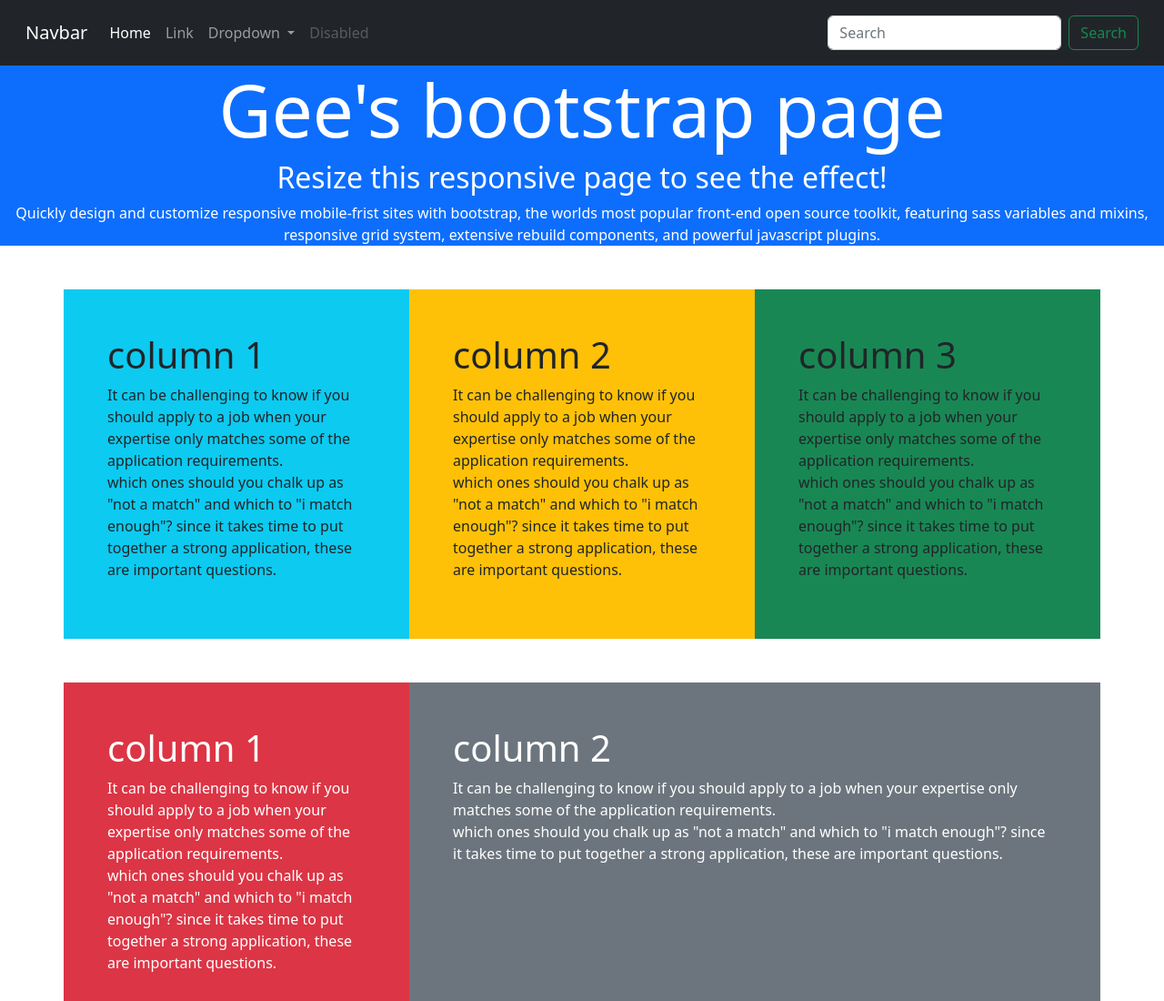
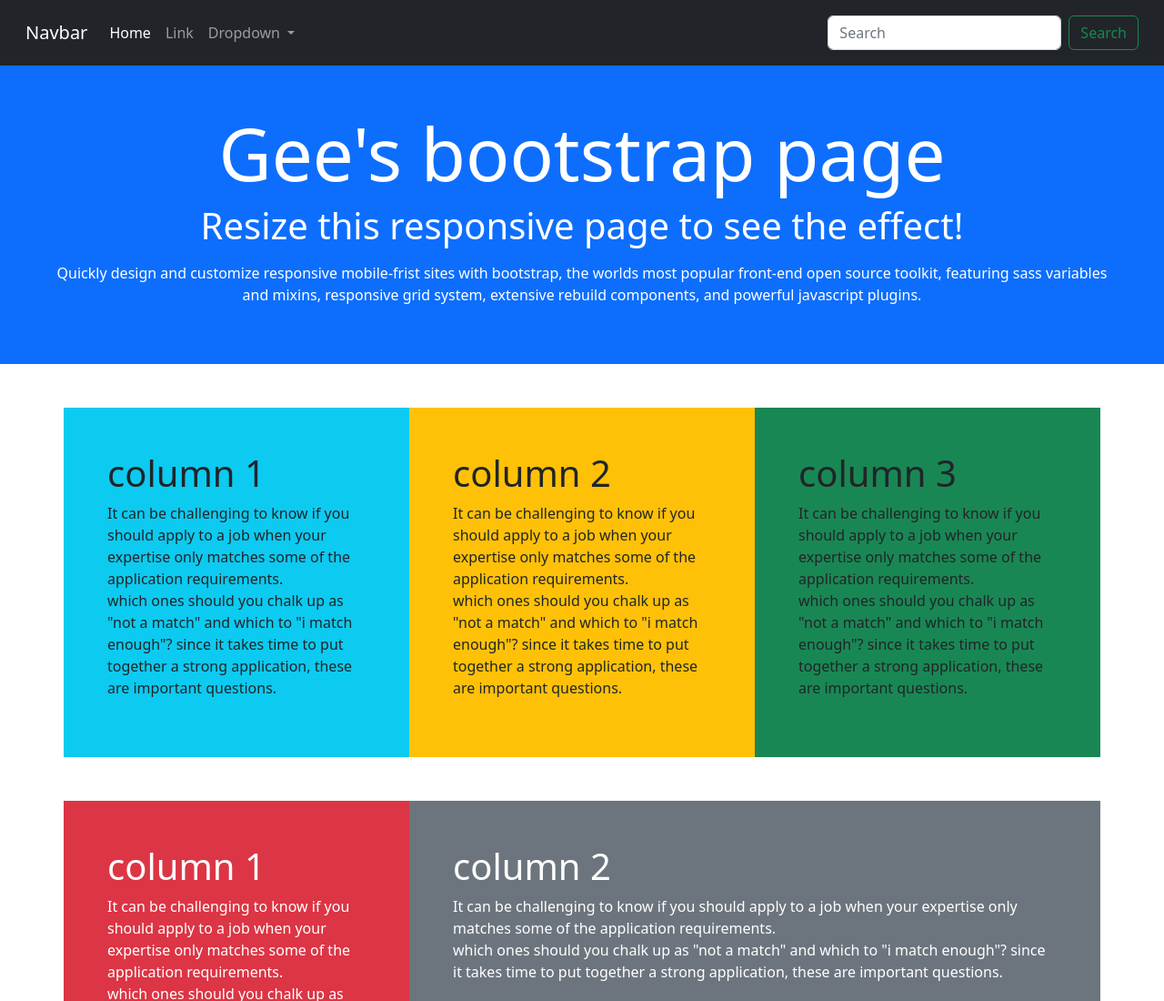
Before and after one commit to glorya0/project, a plain HTML site: page index.html in a window 1280 px wide. Shown: the top 1100 px of the page at 91% size. Drawn offline with Linux system fonts and the light colour scheme.

Commit message:
Add files via upload

```diff
--- a/index.html
+++ b/index.html
@@ -38,9 +38,6 @@
                       <li><a class="dropdown-item" href="#">Something else here</a></li>
                     </ul>
                   </li>
-                  <li class="nav-item">
-                    <a class="nav-link disabled">Disabled</a>
-                  </li>
                 </ul>
                 <form class="d-flex" role="search">
                   <input class="form-control me-2" type="search" placeholder="Search" aria-label="Search">
@@ -51,9 +48,9 @@
           </nav>
           <!-- nav bar ends here -->
 
-          <div class="container-fluid bg-primary text-white text-center">
+          <div class="container-fluid p-5 bg-primary text-white text-center">
               <h1 class="display-1"> Gee's bootstrap page</h1>
-              <H2> Resize this responsive page to see the effect!</H2>
+              <p class="display-6">Resize this responsive page to see the effect!</p>
               <p> Quickly design and customize responsive mobile-frist sites with bootstrap, the worlds most popular front-end open
                   source toolkit, featuring sass variables and mixins, responsive grid system, extensive rebuild components,
                   and powerful javascript plugins.
```
